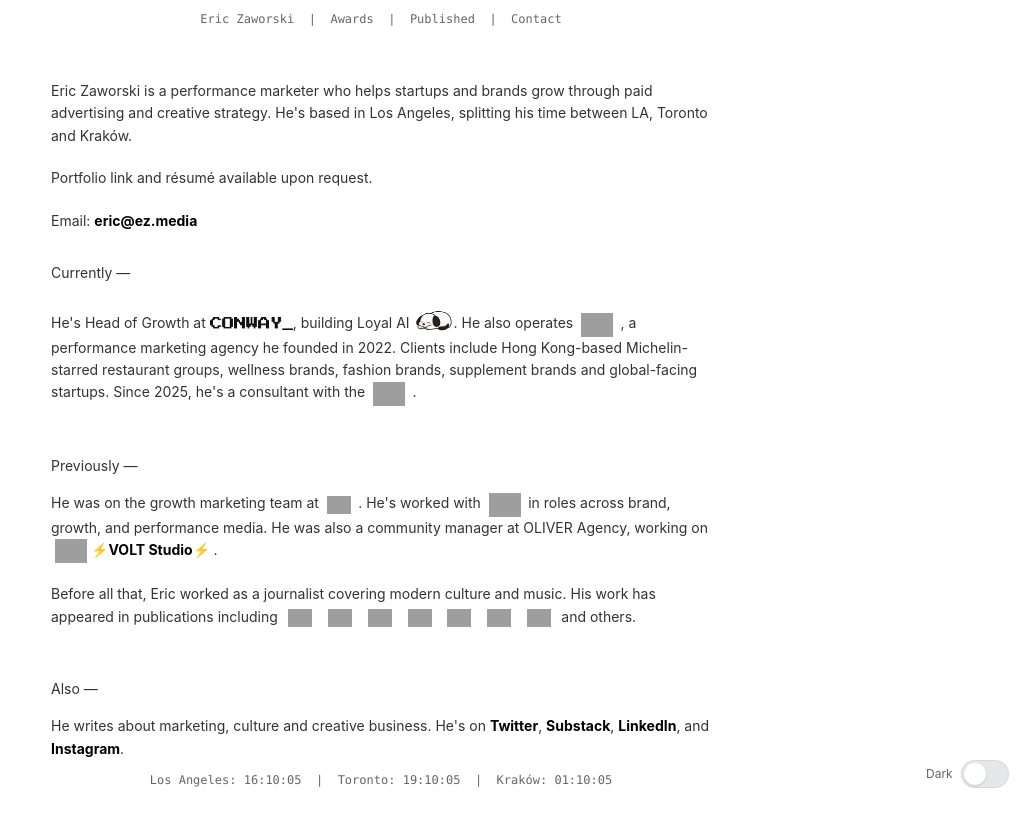
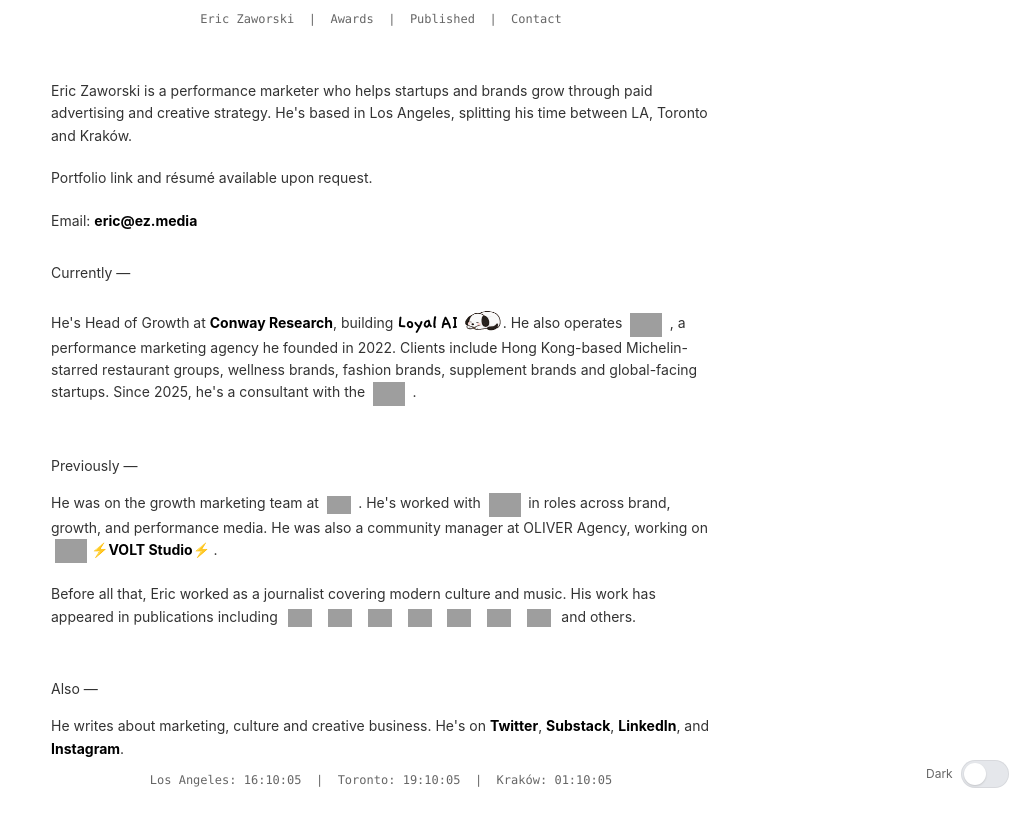
Before and after one commit to ericzawo/ericzaworski.com, a plain HTML site: page index.html in a window 1280 px wide. Shown: the whole page, without its empty margins (259-1280 px from the left). Drawn offline with Linux system fonts and the light colour scheme; grey boxes are pictures that could not be loaded.

Commit message:
Draw articulated paw steps and update inline employer branding

```diff
--- a/index.html
+++ b/index.html
@@ -270,7 +270,7 @@
     <div class="section-title"><span id="chew-word">Currently</span> —</div>
     <div class="current-work">
       <p>
-        He's Head of Growth at <a href="https://conway.tech/"><img class="conway-wordmark" src="assets/conway.png" alt="Conway Research"></a>, building <span class="loyal">Loyal AI <button id="underdog" type="button" title="Wake Underdog" aria-label="Wake Underdog" disabled><picture><source media="(prefers-reduced-motion: reduce)" srcset="assets/underdog/sleep.png"><img src="assets/underdog/sleep.gif" alt="" width="40" height="38"></picture></button></span>. He also operates <a href="https://www.ez.media" target="_blank" rel="noopener">
+        He's Head of Growth at <a href="https://conway.tech/"><strong>Conway Research</strong></a>, building <span class="loyal"><a class="loyal-name" href="https://www.loyal.ai/">Loyal AI</a> <button id="underdog" type="button" title="Wake Underdog" aria-label="Wake Underdog" disabled><picture><source media="(prefers-reduced-motion: reduce)" srcset="assets/underdog/sleep.png"><img src="assets/underdog/sleep.gif" alt="" width="40" height="38"></picture></button></span>. He also operates <a href="https://www.ez.media" target="_blank" rel="noopener">
           <img src="https://i.imgur.com/DHDX6a5.jpeg"
                alt="ezmedia"
                class="company-logo"
--- a/underdog.css
+++ b/underdog.css
@@ -37,10 +37,14 @@ body.dark #underdog { color: white; }
   z-index: 799;
   transform-origin: right center;
 }
-.conway-wordmark {
-  display: inline-block;
-  width: 83px;
-  height: auto;
-  vertical-align: -.1em;
+@font-face {
+  font-family: Gaegu;
+  src: url("assets/fonts/gaegu-bold.woff2") format("woff2");
+  font-style: normal;
+  font-weight: 700;
+  font-display: swap;
 }
-body.dark .conway-wordmark { filter: invert(1); }
+.loyal-name {
+  font: 700 21px/1 Gaegu, cursive;
+  letter-spacing: 0;
+}
--- a/underdog.js
+++ b/underdog.js
@@ -58,7 +58,7 @@
     sprite.className = 'underdog-visitor';
     sprite.alt = '';
     sprite.src = asset('wake.gif');
-    const poses = ['walk.gif', 'trot.gif', 'bite.png', 'look-up.png'].map(name => {
+    const poses = ['walk.gif', 'trot.gif', 'prance.gif', 'bite.png', 'look-up.png'].map(name => {
       const image = new Image();
       image.src = asset(name);
       return image;
@@ -86,7 +86,7 @@
     // The bow's mouth sits 21px left of center and 5px above the feet at display size.
     const grip = { x: label.right + 21, y: label.top + label.height / 2 + 5 };
     if (label.top > 50 && label.bottom < innerHeight) {
-      step(grip, 650, 28, 'trot.gif', 1);
+      step(grip, 650, 28, 'prance.gif', 1);
       step(grip, 230, 0, 'bite.png', 1, 'bite');
       step({ x: grip.x + 12, y: grip.y - 5 }, 750, 0, 'bite.png', 1, 'shake');
       step(position, 740, 0, 'look-up.png', 1, 'throw');
@@ -95,10 +95,11 @@
     for (const ledge of nearbyLedges(home)) {
       const startLeft = Math.abs(position.x - ledge.left) < Math.abs(position.x - ledge.right);
       const start = { x: startLeft ? ledge.left : ledge.right, y: ledge.y };
-      const end = { x: startLeft ? ledge.right : ledge.left, y: ledge.y };
+      const distance = Math.min(145, ledge.right - ledge.left);
+      const end = { x: start.x + (startLeft ? distance : -distance), y: ledge.y };
       step(start, 600, 34, 'walk.gif', 1);
       const trotting = ledgeIndex++ % 2 === 1;
-      step(end, Math.max(700, Math.abs(end.x - start.x) * (trotting ? 5 : 9)),
+      step(end, Math.max(700, Math.abs(end.x - start.x) * (trotting ? 16 : 30)),
         0, trotting ? 'trot.gif' : 'walk.gif', 1);
       step(end, 600, 0, 'look-up.png', 1);
     }
```
Also changed, not shown: assets/conway.png (deleted), assets/fonts/gaegu-bold.woff2 (added), assets/fonts/gaegu-license.txt (added), assets/underdog/prance.gif (added), assets/underdog/trot.gif, assets/underdog/walk.gif.
